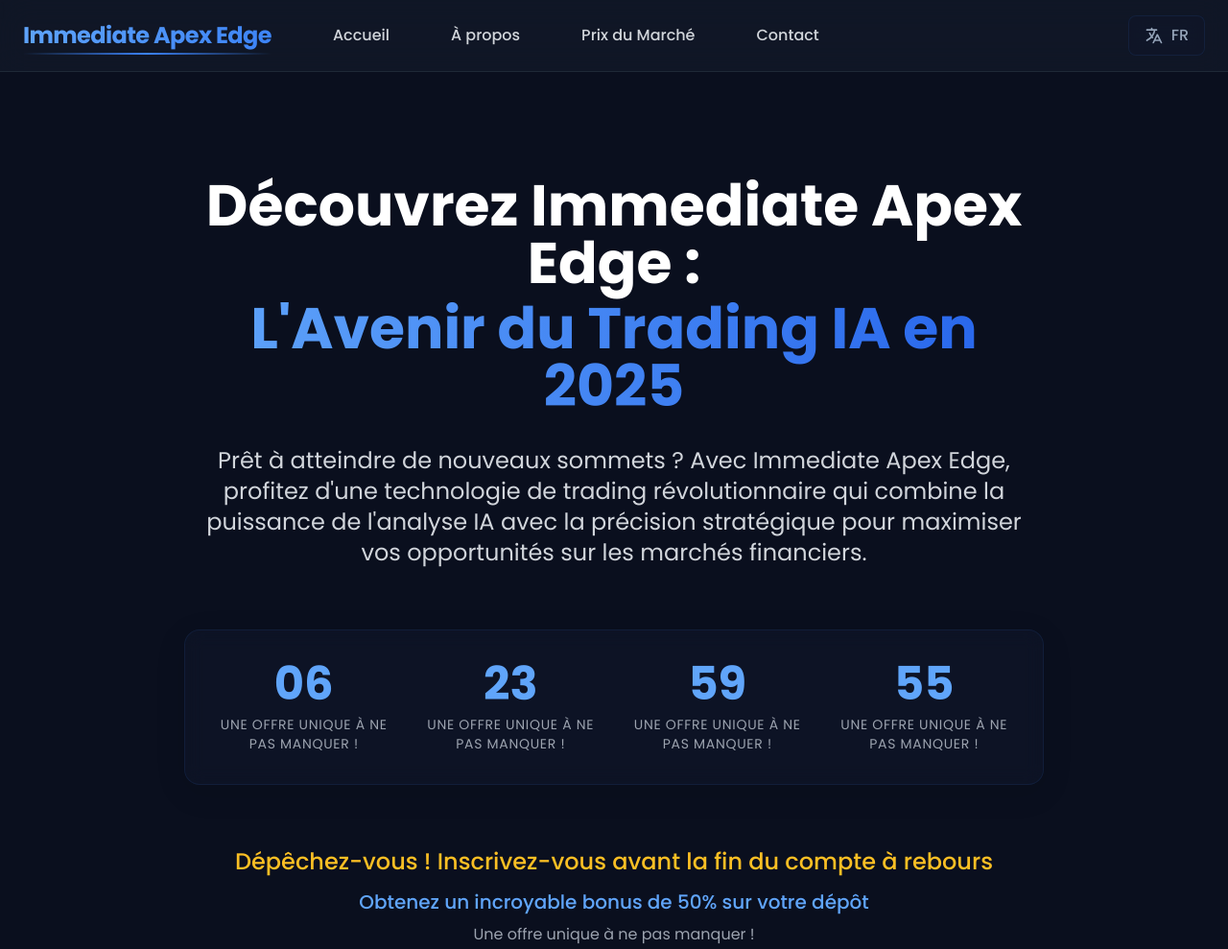
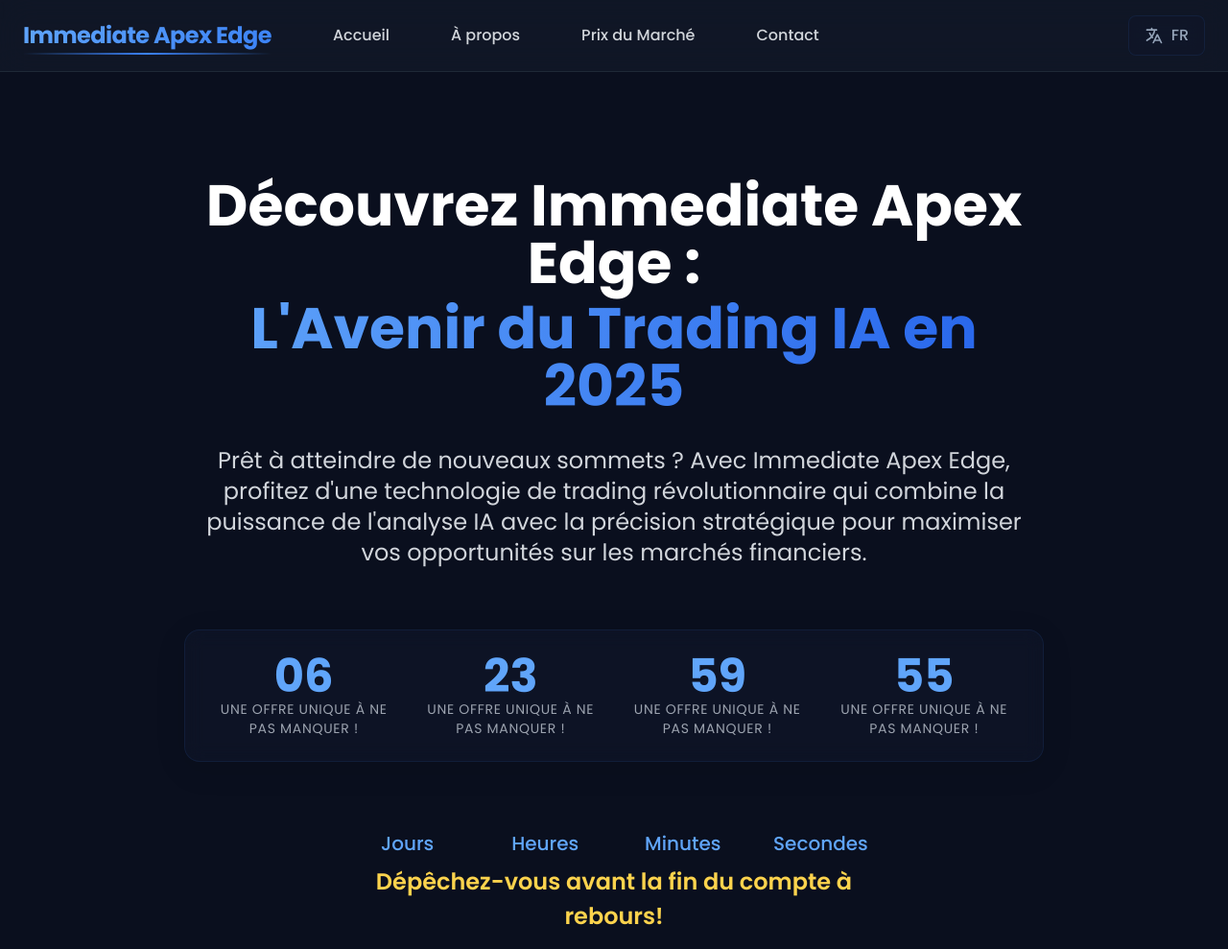
Before and after one commit to ksdino/imdapexedgev2, a plain HTML site: page index.html in a window 1280 px wide. Shown: the top 989 px of the page at 96% size. Drawn offline with nearby package versions, Linux system fonts and the light colour scheme.

Commit message:
Update index.html

```diff
--- a/index.html
+++ b/index.html
@@ -707,6 +707,61 @@
 
 
 
+.timer-labels {
+        width: 100%;
+        max-width: 600px;
+        margin: 0 auto;
+        padding: 0 1rem;
+    }
+
+    .timer-labels-grid {
+        display: grid;
+        grid-template-columns: repeat(4, 1fr);
+        gap: 0.4rem;
+        text-align: center;
+        margin-bottom: 0.4rem;
+        margin-top: 0.4rem;
+    }
+
+    .timer-label {
+        color: #60A5FA;
+        font-size: 1.25rem;
+        font-weight: 500;
+    }
+
+    .timer-message {
+        text-align: center;
+        color: #FCD34D;
+        font-size: 1.5rem;
+        font-weight: 600;
+        margin-bottom: 2rem;
+    }
+
+    .timer-container .timer-digit{
+        margin-bottom: 0.25rem !important;
+    }
+
+    .timer-container .text-sm {
+        margin-top: -0.25rem;
+    }
+
+    .timer-container{
+        padding: 1.5rem 2rem;
+    }
+
+    @media (max-width: 640px) {
+        .timer-label {
+            font-size: 1rem;
+        }
+
+        .timer-message {
+            font-size: 1.25rem;
+        }
+    }
+
+
+
+
 
 
 
@@ -791,20 +846,32 @@
                         <div class="grid grid-cols-4 gap-4 md:gap-8">
                             <div class="text-center">
                                 <div class="timer-digit text-3xl md:text-5xl font-bold text-blue-400 countdown-days mb-2">00</div>
-                                <div class="text-sm uppercase tracking-wider text-gray-400">Days</div>
+                                <div class="text-sm uppercase tracking-wider text-gray-400 days-label">Days</div>
                             </div>
                             <div class="text-center">
                                 <div class="timer-digit text-3xl md:text-5xl font-bold text-blue-400 countdown-hours mb-2">00</div>
-                                <div class="text-sm uppercase tracking-wider text-gray-400">Hours</div>
+                                <div class="text-sm uppercase tracking-wider text-gray-400 hours-label">Hours</div>
                             </div>
                             <div class="text-center">
                                 <div class="timer-digit text-3xl md:text-5xl font-bold text-blue-400 countdown-minutes mb-2">00</div>
-                                <div class="text-sm uppercase tracking-wider text-gray-400">Minutes</div>
+                                <div class="text-sm uppercase tracking-wider text-gray-400 minutes-label">Minutes</div>
                             </div>
                             <div class="text-center">
                                 <div class="timer-digit text-3xl md:text-5xl font-bold text-blue-400 countdown-seconds mb-2">00</div>
-                                <div class="text-sm uppercase tracking-wider text-gray-400">Seconds</div>
-                            </div>
+                                <div class="text-sm uppercase tracking-wider text-gray-400 seconds-label">Seconds</div>
+                            </div>
+                        </div>
+                    </div>
+
+                    <div class="timer-labels">
+                        <div class="timer-labels-grid">
+                            <div class="timer-label">Jours</div>
+                            <div class="timer-label">Heures</div>
+                            <div class="timer-label">Minutes</div>
+                            <div class="timer-label">Secondes</div>
+                        </div>
+                        <div class="timer-message">
+                            Dépêchez-vous avant la fin du compte à rebours!
                         </div>
                     </div>
 
@@ -1446,14 +1513,28 @@
     });
 
     // Countdown Timer
+
+    // Countdown Timer
 class CountdownTimer {
     constructor(endDate) {
         this.endDate = endDate;
         this.elements = {
-                days: document.querySelector('.countdown-days'),
-                hours: document.querySelector('.countdown-hours'),
-                minutes: document.querySelector('.countdown-minutes'),
-                seconds: document.querySelector('.countdown-seconds')
+            days: {
+                value: document.querySelector('.countdown-days'),
+                label: document.querySelector('.days-label')
+            },
+            hours: {
+                value: document.querySelector('.countdown-hours'),
+                label: document.querySelector('.hours-label')
+            },
+            minutes: {
+                value: document.querySelector('.countdown-minutes'),
+                label: document.querySelector('.minutes-label')
+            },
+            seconds: {
+                value: document.querySelector('.countdown-seconds'),
+                label: document.querySelector('.seconds-label')
+            }
         };
         this.previousValues = {
             days: null,
@@ -1461,6 +1542,24 @@
             minutes: null,
             seconds: null
         };
+
+        // Set initial labels
+        this.updateLabels();
+    }
+
+    updateLabels() {
+        const labels = {
+            days: 'Days',
+            hours: 'Hours',
+            minutes: 'Minutes',
+            seconds: 'Seconds'
+        };
+
+        Object.entries(this.elements).forEach(([key, element]) => {
+            if (element.label) {
+                element.label.textContent = labels[key];
+            }
+        });
     }
 
     calculateTimeLeft() {
@@ -1481,7 +1580,7 @@
 
     updateDisplay(timeLeft) {
         Object.entries(timeLeft).forEach(([key, value]) => {
-                const element = this.elements[key];
+            const element = this.elements[key].value;
             if (element) {
                 const newValue = String(value).padStart(2, '0');
                 if (this.previousValues[key] !== newValue) {
@@ -1508,6 +1607,14 @@
         }
     }
 }
+
+// Initialize countdown
+document.addEventListener('DOMContentLoaded', () => {
+    const endDate = new Date();
+    endDate.setDate(endDate.getDate() + 7);
+    const countdown = new CountdownTimer(endDate);
+    countdown.start();
+});
 
     // Initialize countdown
     const endDate = new Date();
```
Lines whose indentation alone changed are shown as unchanged.
